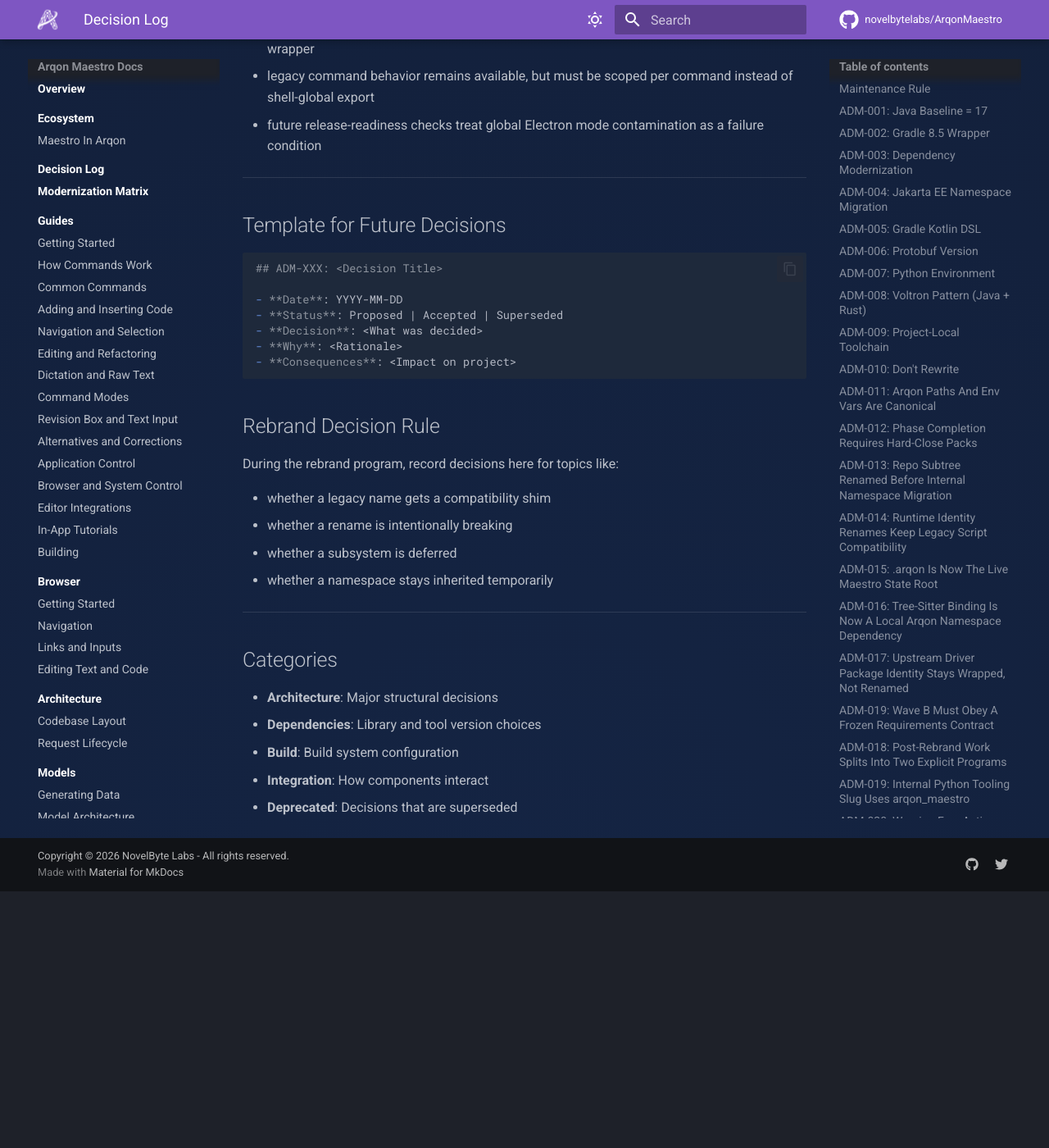
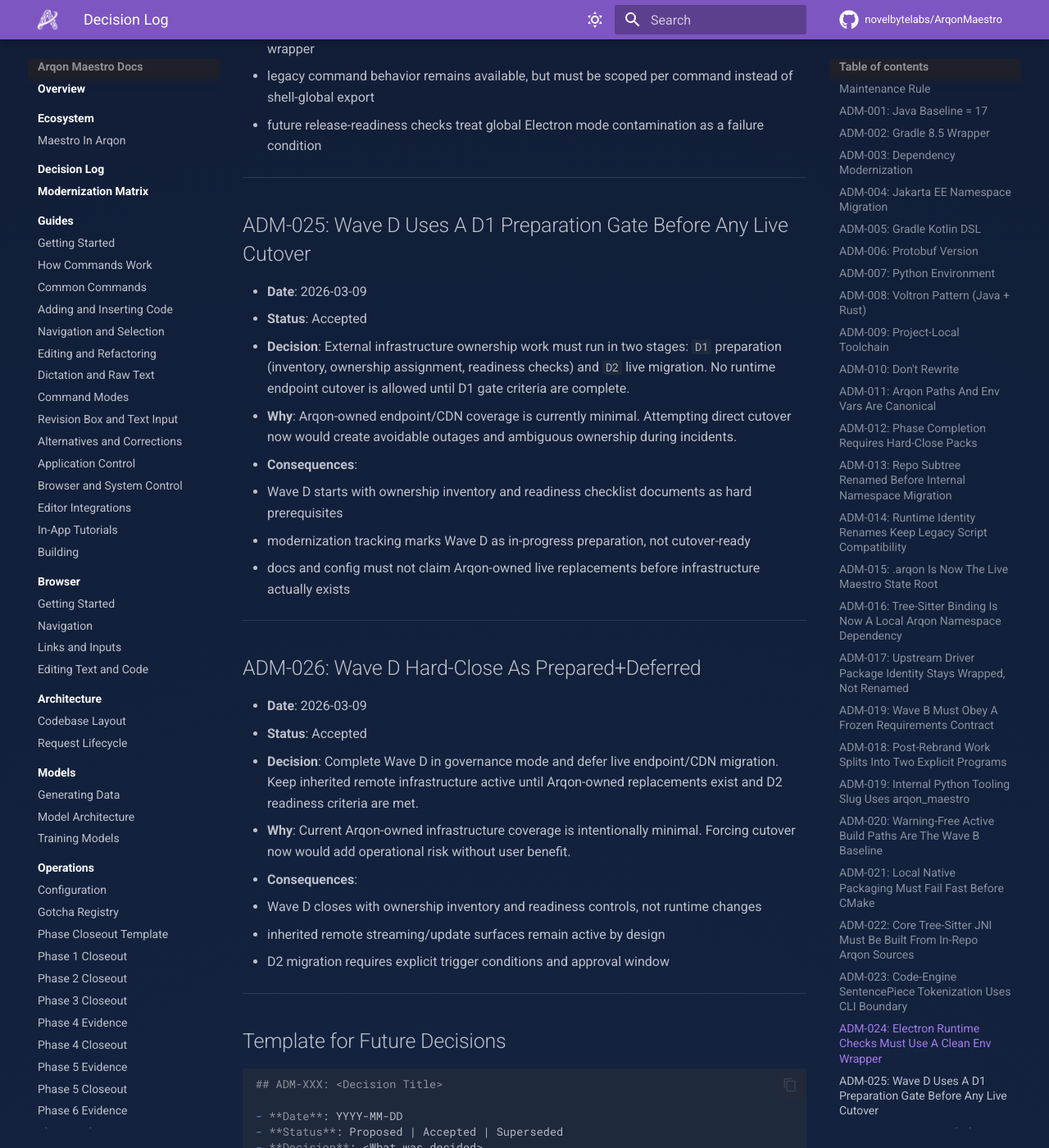
Before and after one commit to novelbytelabs/ArqonMaestro, an MkDocs documentation site: the page built from docs/decision-log.md, in a window 1280 px wide and 1400 px high, scrolled down 12756 px. Shown: the whole window at 82% size. Built offline with MkDocs 1.6.1 and Material for MkDocs 9.7.7, drawn with Linux system fonts in a browser that asks for light colours; comment, search, counter and statistics services are not loaded; before the commit the page ends 13843 px from its top, so only the background shows below that.

Commit message:
Hard-close Wave D and scope Wave E

````diff
--- a/docs/decision-log.md
+++ b/docs/decision-log.md
@@ -354,6 +354,32 @@
 
 ---
 
+## ADM-025: Wave D Uses A D1 Preparation Gate Before Any Live Cutover
+
+- **Date**: 2026-03-09
+- **Status**: Accepted
+- **Decision**: External infrastructure ownership work must run in two stages: `D1` preparation (inventory, ownership assignment, readiness checks) and `D2` live migration. No runtime endpoint cutover is allowed until D1 gate criteria are complete.
+- **Why**: Arqon-owned endpoint/CDN coverage is currently minimal. Attempting direct cutover now would create avoidable outages and ambiguous ownership during incidents.
+- **Consequences**:
+  - Wave D starts with ownership inventory and readiness checklist documents as hard prerequisites
+  - modernization tracking marks Wave D as in-progress preparation, not cutover-ready
+  - docs and config must not claim Arqon-owned live replacements before infrastructure actually exists
+
+---
+
+## ADM-026: Wave D Hard-Close As Prepared+Deferred
+
+- **Date**: 2026-03-09
+- **Status**: Accepted
+- **Decision**: Complete Wave D in governance mode and defer live endpoint/CDN migration. Keep inherited remote infrastructure active until Arqon-owned replacements exist and D2 readiness criteria are met.
+- **Why**: Current Arqon-owned infrastructure coverage is intentionally minimal. Forcing cutover now would add operational risk without user benefit.
+- **Consequences**:
+  - Wave D closes with ownership inventory and readiness controls, not runtime changes
+  - inherited remote streaming/update surfaces remain active by design
+  - D2 migration requires explicit trigger conditions and approval window
+
+---
+
 ## Template for Future Decisions
 
 ```markdown
--- a/docs/modernization-matrix.md
+++ b/docs/modernization-matrix.md
@@ -58,8 +58,8 @@
 | Local multi-service runtime | Healthy local services with concurrent status checks | 🟢 Working | Wave B hard-closed; keep local e2e voice flow under regression |
 | Build warning hygiene | Hard-closed | 🟢 Working | Wave A completed on 2026-03-08 |
 | Packaging/distribution | Repeatable baseline validated on current lane | 🟢 Working | Wave C hard-closed with evidence |
-| External ownership | Inherited | ⚪ Planned | Endpoint/CDN/image ownership remains inherited |
-| Historical/provenance surfaces | Mixed | ⚪ Planned | Separate audit track now opened |
+| External ownership | Governance completed; cutover deferred | 🟢 Working | Wave D hard-closed as prepared+deferred |
+| Historical/provenance surfaces | Scoped and ready for execution | 🟡 In Progress | Wave E scope published |
 | Rust data plane extraction | Architectural direction only | ⚪ Planned | Voltron pattern defined, not executed |
 
 ---
@@ -279,12 +279,21 @@
 **Canonical Plan**
 
 - [External Infrastructure Ownership Plan](operations/external-infrastructure-ownership.md)
+- [Wave D1 Ownership Inventory](operations/wave-d-ownership-inventory.md)
+- [Wave D Readiness Checklist](operations/wave-d-readiness-checklist.md)
 
 **Exit Criteria**
 
 - ownership surfaces are inventoried and classified
 - at least the first production-relevant external surface has a real Arqon replacement plan
 - runtime changes only occur once replacement infrastructure actually exists
+
+**Current Status**
+
+- `completed (prepared + deferred)`
+- Evidence: [Wave D Evidence](operations/wave-d-evidence.md)
+- Closeout: [Wave D Closeout](operations/wave-d-closeout.md)
+- live cutover remains deferred until D2 trigger conditions are met
 
 **Test Requirements**
 
@@ -309,12 +318,18 @@
 **Canonical Plan**
 
 - [Historical And Provenance Audit Plan](operations/historical-provenance-audit.md)
+- [Wave E Scope](operations/wave-e-scope.md)
 
 **Exit Criteria**
 
 - public surfaces are classified as preserve, annotate, rewrite, archive, or remove
 - active product surfaces no longer rely on stale inherited messaging
 - provenance material remains accurate where preserved
+
+**Current Status**
+
+- `in progress (scoping complete)`
+- execution starts from the Wave E scope inventory order
 
 **Test Requirements**
 
--- /dev/null
+++ b/docs/operations/wave-d-closeout.md
@@ -0,0 +1,60 @@
+# Wave D Closeout
+
+## Wave Closeout
+
+- **Wave**: `Wave D`
+- **Status**: `completed (prepared + deferred)`
+- **Date**: `2026-03-09`
+- **Owner**: `Arqon (irbsurfer)`
+- **Objective**: establish ownership and migration safety controls for external infrastructure without forcing premature cutover.
+
+## Scope Completed
+
+- finalized external ownership inventory
+- assigned single accountable owner for all external infrastructure surfaces
+- published readiness checklist for D2 live migration
+- aligned modernization matrix, decision log, and gotcha registry
+
+## Files Added
+
+- [Wave D Evidence](wave-d-evidence.md)
+- [Wave D Closeout](wave-d-closeout.md)
+
+## Files Updated
+
+- [Wave D Ownership Inventory](wave-d-ownership-inventory.md)
+- [Wave D Readiness Checklist](wave-d-readiness-checklist.md)
+- [Modernization Matrix](../modernization-matrix.md)
+- [Decision Log](../decision-log.md)
+- [Gotcha Registry](gotcha-registry.md)
+
+## Breaking Changes Introduced
+
+- none
+
+## Compatibility Shims Added
+
+- none
+
+## Verification Performed
+
+- ownership matrix and responsibility assignments reviewed
+- readiness gate criteria reviewed
+- docs build validation: `mkdocs build`
+
+## Residual Risks
+
+- external runtime/update ownership remains inherited until D2
+- availability and policy changes on inherited infrastructure remain outside Arqon control
+
+## Rollback Point
+
+- no runtime cutover was performed; rollback is not applicable
+
+## Entry Criteria For Next Step
+
+D2 starts only when all of these are true:
+
+1. Arqon-owned endpoints and artifact hosts are live
+2. readiness checklist is fully green
+3. explicit cutover window is approved
--- /dev/null
+++ b/docs/operations/wave-d-evidence.md
@@ -0,0 +1,39 @@
+# Wave D Evidence (Prepared + Deferred)
+
+This evidence pack records Wave D completion as a governance and ownership wave, with migration intentionally deferred.
+
+## Scope Verified
+
+- external infrastructure surfaces inventoried
+- accountable owners assigned for all active surfaces
+- no-cutover policy documented while Arqon infrastructure remains minimal
+- readiness checklist published for future D2 migration
+
+## Evidence Artifacts
+
+- [External Infrastructure Ownership Plan](external-infrastructure-ownership.md)
+- [Wave D Ownership Inventory](wave-d-ownership-inventory.md)
+- [Wave D Readiness Checklist](wave-d-readiness-checklist.md)
+- [Modernization Matrix](../modernization-matrix.md)
+- [Decision Log](../decision-log.md) entries ADM-025 and ADM-026
+- [Gotcha Registry](gotcha-registry.md) entry GOTCHA-022
+
+## Key Findings
+
+1. Active runtime and distribution still depend on inherited external surfaces.
+2. Current Arqon-owned infrastructure coverage is insufficient for safe cutover.
+3. Deferring migration now is lower risk than forcing early endpoint replacement.
+
+## Decision Outcome
+
+Wave D is complete for the current phase as `prepared + deferred`.
+
+- keep inherited remote service path active
+- do not attempt endpoint/CDN cutover yet
+- trigger D2 only after readiness checklist is fully green
+
+## D2 Trigger Conditions
+
+- Arqon-owned stream host(s) are live and tested
+- Arqon-owned artifact/update host(s) are live and tested
+- TLS, monitoring, rollback, and ownership operations are in place
--- /dev/null
+++ b/docs/operations/wave-d-ownership-inventory.md
@@ -0,0 +1,62 @@
+# Wave D1 Ownership Inventory
+
+This inventory is the operational source of truth for external surfaces that still depend on inherited infrastructure.
+
+## Status
+
+- Wave: `D`
+- Scope: `ownership inventory + governance hard-close`
+- Live cutover: `deferred`
+
+## Classification Legend
+
+- `Active Dependency`: currently used by runtime/build/release flow
+- `Stale Metadata`: referenced in code/docs but not used in active paths
+- `Historical Reference`: provenance-only mention
+
+## Ownership Legend
+
+- `Owned`: Arqon has domain/service/repo control today
+- `Inherited`: controlled outside Arqon
+- `Unknown`: ownership not yet confirmed
+
+## External Surface Matrix
+
+| Surface | Current Value | Classification | Ownership | User Impact | Migration Target | Cutover Blocker | Owner | Notes |
+|---|---|---|---|---|---|---|---|---|
+| Streaming endpoint | `stream-us-east-1.serenade.ai` (+ other regions) | Active Dependency | Inherited | High | Deferred | No Arqon endpoint/service coverage | Arqon (irbsurfer) | Runtime critical; keep inherited remote |
+| Update/CDN URL | `https://serenadecdn.com/app` | Active Dependency | Inherited | High | Deferred | No Arqon artifact host + signing pipeline | Arqon (irbsurfer) | `maestro/client/package.json` publish url |
+| Electron auto-update provider | `generic` provider using inherited URL | Active Dependency | Inherited | High | Deferred | Needs Arqon update endpoint + release pipeline | Arqon (irbsurfer) | Keep unchanged until D2 trigger |
+| VS Code distribution identity | Marketplace/package ownership surface | Active Dependency | Inherited | Medium | Deferred | Arqon publisher migration not required yet | Arqon (irbsurfer) | Use current publishing path |
+| Legacy docs/domain references | mixed `serenade.ai` links | Stale Metadata / Historical Reference | Inherited | Low-Med | Wave E provenance pass | Requires classification pass | Arqon (irbsurfer) | Coordinate with Wave E |
+
+## Required Ownership Assignments
+
+Assigned for current governance baseline:
+
+- DNS/domain owner: `Arqon (irbsurfer)`
+- TLS/certificate owner: `Arqon (irbsurfer)`
+- CDN/artifact storage owner: `Arqon (irbsurfer)`
+- Runtime streaming service owner: `Arqon (irbsurfer)`
+- Desktop release/update owner: `Arqon (irbsurfer)`
+- VS Code publisher owner: `Arqon (irbsurfer)`
+- Incident/rollback owner: `Arqon (irbsurfer)`
+
+## Mandatory Preconditions For D2 Cutover Work
+
+1. Arqon-owned hostnames are allocated and resolvable.
+2. TLS certs are provisioned and renewable.
+3. Replacement services are reachable and health-checked.
+4. Artifact/update hosting exists with integrity controls.
+5. Rollback path is documented and tested.
+6. Ownership contacts are explicit for all surfaces.
+
+## Current Verdict
+
+Wave D governance work is **complete** for the current program phase.
+
+Live cutover is intentionally deferred. D2 migration starts only when:
+
+- Arqon-owned endpoint and artifact infrastructure exists
+- the Wave D readiness checklist is green
+- a cutover window is explicitly approved
--- /dev/null
+++ b/docs/operations/wave-d-readiness-checklist.md
@@ -0,0 +1,50 @@
+# Wave D Readiness Checklist (D1 Gate)
+
+Use this checklist before starting any live infrastructure cutover.
+
+## Phase Gate
+
+- [x] D1 inventory completed: `wave-d-ownership-inventory.md`
+- [x] Every active external surface has an assigned owner
+- [x] All unknown ownership entries resolved
+
+## Technical Prerequisites
+
+- [ ] Arqon-owned streaming hostname(s) created
+- [ ] Arqon-owned update/artifact hostname(s) created
+- [ ] TLS certificates provisioned for all new hostnames
+- [ ] Health endpoint(s) defined and reachable for replacement services
+- [ ] Artifact hosting supports versioned release files
+- [ ] Integrity model defined (`sha256`, signatures, or equivalent)
+
+## Runtime Safety Controls
+
+- [ ] Endpoint selection is config-driven (no hardcoded cutover)
+- [ ] Legacy endpoint fallback behavior explicitly defined
+- [ ] Rollback switch exists and is documented
+- [ ] Smoke test scripts can validate both runtime and update path
+
+## Operational Readiness
+
+- [ ] DNS change process and owner documented
+- [ ] Certificate renewal responsibility documented
+- [ ] Incident contact + escalation path documented
+- [ ] Monitoring/alerting plan documented
+- [ ] Change window and rollback window defined
+
+## Documentation Readiness
+
+- [x] User-facing docs do not claim Arqon endpoints that do not exist
+- [x] Decision log updated for Wave D migration policy
+- [x] Gotcha registry updated with new external infra traps
+
+## Go/No-Go Rule
+
+If any item above is unchecked, Wave D remains in D1 preparation mode and no live cutover should be attempted.
+
+## Current Program Decision
+
+Wave D is hard-closed as `prepared + deferred`:
+
+- governance and ownership mapping are complete
+- live migration is intentionally postponed
--- /dev/null
+++ b/docs/operations/wave-e-scope.md
@@ -0,0 +1,82 @@
+# Wave E Scope: Historical And Provenance Audit
+
+## Objective
+
+Separate active product documentation from historical and provenance material without falsifying source history.
+
+## Program State
+
+- Wave D closed as `prepared + deferred`.
+- Wave E starts now as a content-governance and public-surface hygiene wave.
+
+## Wave E Phases
+
+### E1: Inventory And Classification
+
+Deliverables:
+
+- full inventory of historical/provenance surfaces across repo docs and public-facing retained content
+- classification table with one of: `preserve`, `annotate`, `rewrite`, `archive`, `remove`
+- rationale per item cluster
+
+Exit criteria:
+
+- every in-scope surface is classified
+- no `unknown` classification remains
+
+### E2: Active Surface Rewrite Pass
+
+Deliverables:
+
+- rewritten active user-facing docs that still carry stale legacy framing
+- updated links/screenshots/examples aligned with current Arqon Maestro positioning
+
+Exit criteria:
+
+- active onboarding and usage docs no longer depend on inherited product messaging
+- link checker and docs build pass
+
+### E3: Provenance Preservation And Annotation
+
+Deliverables:
+
+- provenance notes on retained historical docs that must remain intact
+- archive index for intentionally preserved historical material
+
+Exit criteria:
+
+- legal/provenance materials are preserved accurately
+- retained historical pages are explicitly marked as historical/provenance where needed
+
+### E4: Hard-Close Pack
+
+Deliverables:
+
+- Wave E evidence doc
+- Wave E closeout doc
+- modernization matrix update with residual risks and next-wave handoff
+
+Exit criteria:
+
+- all E1-E3 deliverables completed
+- hard-close docs published and linked in nav
+
+## Guardrails
+
+1. Do not rewrite legal or provenance text inaccurately.
+2. Do not leave stale inherited product messaging in active user paths.
+3. Prefer explicit annotation over silent deletion when traceability matters.
+4. Keep migration decisions recorded in decision log + gotcha registry.
+
+## Test/Validation Requirements
+
+- `mkdocs build` passes
+- internal links resolve for updated docs
+- spot-check public-facing pages for stale endpoint/ownership claims
+
+## Initial Execution Order
+
+1. classify `maestro/README.md`, `maestro/web/`, and inherited docs under `maestro/docs/`
+2. execute active-surface rewrites
+3. apply provenance annotations and archive notes
+4. publish evidence + closeout
--- a/mkdocs.yml
+++ b/mkdocs.yml
@@ -93,8 +93,13 @@
       - Phase 7 Closeout: operations/phase-7-closeout.md
       - Rebrand Program: operations/rebrand-program.md
       - External Infrastructure Ownership: operations/external-infrastructure-ownership.md
+      - Wave D1 Ownership Inventory: operations/wave-d-ownership-inventory.md
+      - Wave D Readiness Checklist: operations/wave-d-readiness-checklist.md
+      - Wave D Evidence: operations/wave-d-evidence.md
+      - Wave D Closeout: operations/wave-d-closeout.md
       - Frozen Requirements Registry: operations/frozen-requirements-registry.md
       - Historical and Provenance Audit: operations/historical-provenance-audit.md
+      - Wave E Scope: operations/wave-e-scope.md
       - Troubleshooting Map: operations/troubleshooting-map.md
       - Wave A Evidence: operations/wave-a-evidence.md
       - Wave C Plan: operations/wave-c-plan.md
````
Also changed, not shown: docs/operations/gotcha-registry.md (+15 -0 lines), 1 other file.
